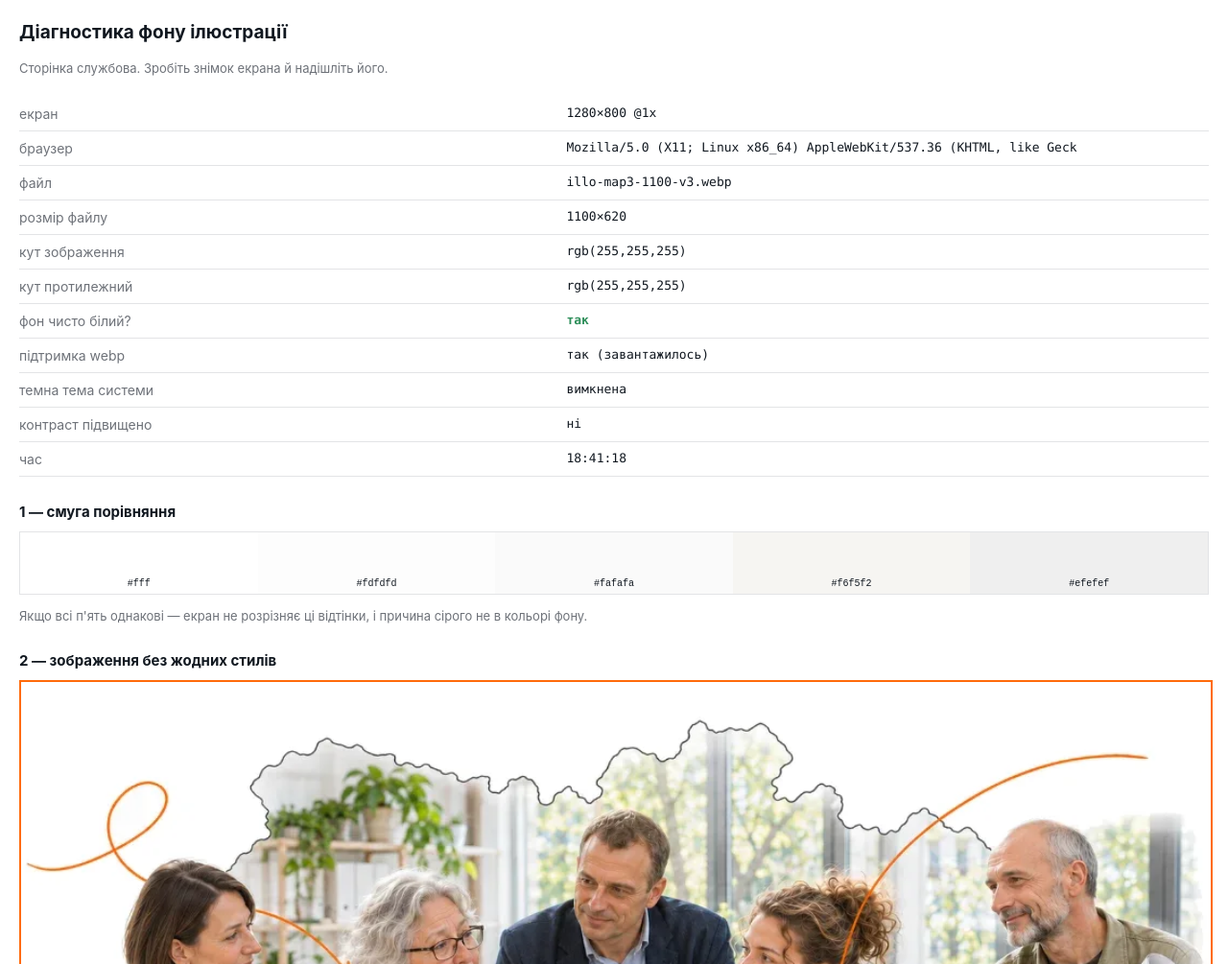
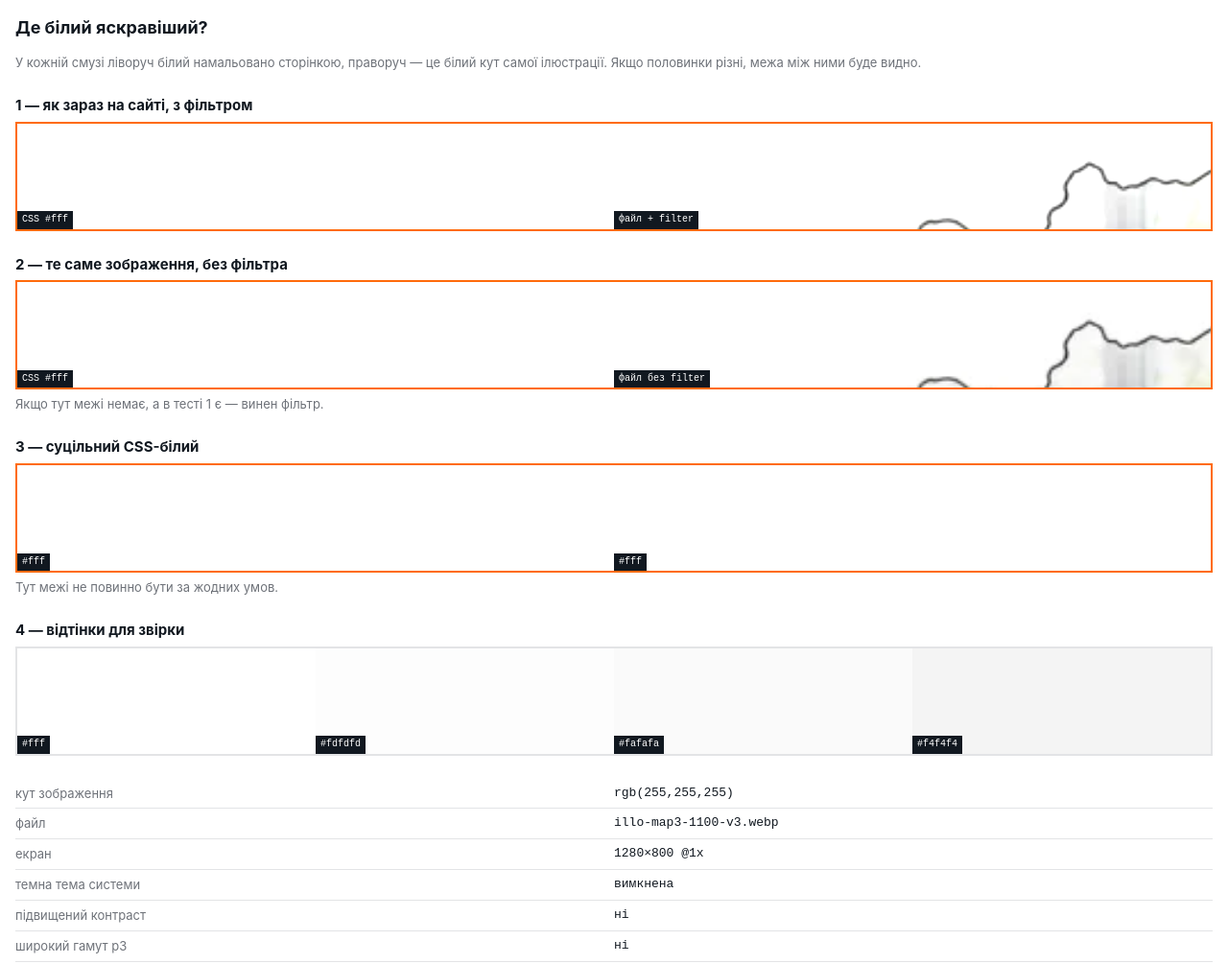
Before and after one commit to Svichynskyi/next-ukraine-website, a plain HTML site: page site/debug.html in a window 1280 px wide. Shown: the top 1005 px of the page at 96% size. Drawn offline with Linux system fonts and the light colour scheme.

Commit message:
Rebuild the diagnostic page around one question
Restoring the sRGB profile did not help either, so remote reasoning has
run out: four hypotheses in a row fitted the evidence and none fixed it.

The page now puts CSS white and the illustration's own white edge to edge
in one strip, so the boundary either shows or it does not — and repeats
it without the brightness/contrast filter, which separates the file from
what CSS does to it. It also reports whether the device claims a P3 gamut
and a high dynamic range, which is what would let an image outshine an
sRGB background in the first place.

Co-Authored-By: Claude Opus 5 <noreply@anthropic.com>

```diff
--- a/site/debug.html
+++ b/site/debug.html
@@ -5,113 +5,101 @@
 <meta name="viewport" content="width=device-width, initial-scale=1">
 <meta name="color-scheme" content="light">
 <meta name="robots" content="noindex, nofollow">
-<title>Діагностика — Next Ukraine</title>
+<title>Тест білого — Next Ukraine</title>
 <style>
-  body { margin: 0; padding: 20px; background: #fff; color: #111820;
-         font: 15px/1.5 -apple-system, system-ui, sans-serif; }
-  h1 { font-size: 19px; margin: 0 0 4px; }
-  .sub { color: #6E7279; font-size: 13px; margin-bottom: 20px; }
-  table { border-collapse: collapse; width: 100%; margin-bottom: 24px; }
-  td { padding: 7px 0; border-bottom: 1px solid #E3E4E6; vertical-align: top; font-size: 14px; }
-  td:first-child { color: #6E7279; width: 46%; padding-right: 10px; }
-  td:last-child { font-family: ui-monospace, Menlo, monospace; font-size: 13px; word-break: break-all; }
-  .ok { color: #2F8F5B; font-weight: 700; }
-  .bad { color: #C8362B; font-weight: 700; }
-  h2 { font-size: 15px; margin: 26px 0 8px; }
-  .strip { display: flex; height: 64px; border: 1px solid #E3E4E6; }
-  .strip div { flex: 1; display: flex; align-items: flex-end; justify-content: center;
-               font-size: 10px; padding-bottom: 3px; font-family: ui-monospace, monospace; }
-  .note { background: #F6F5F2; padding: 14px; font-size: 13px; line-height: 1.5; }
-  img.test { width: 100%; display: block; }
-  .frame { border: 2px solid #FF6B0B; }
+  html { color-scheme: light; }
+  body { margin: 0; padding: 16px 16px 40px; background: #fff; color: #111820;
+         font: 15px/1.45 -apple-system, system-ui, sans-serif; }
+  h1 { font-size: 18px; margin: 0 0 14px; }
+  h2 { font-size: 15px; margin: 24px 0 6px; }
+  p.hint { color: #6E7279; font-size: 13px; margin: 6px 0 0; }
+
+  /* кожен тест — смуга: ліворуч білий від сторінки, праворуч білий із файлу */
+  .pair { display: flex; height: 110px; border: 2px solid #FF6B0B; }
+  .pair > * { flex: 1; min-width: 0; position: relative; overflow: hidden; }
+  .css { background: #fff; }
+  .pair img { position: absolute; width: 420%; height: auto; left: -160%; top: -40%; max-width: none; }
+  .lab { position: absolute; left: 0; bottom: 0; background: #111820; color: #fff;
+         font-size: 10px; padding: 2px 5px; font-family: ui-monospace, monospace; z-index: 2; }
+
+  table { border-collapse: collapse; width: 100%; margin-top: 24px; }
+  td { padding: 6px 0; border-bottom: 1px solid #E3E4E6; font-size: 13px; }
+  td:first-child { color: #6E7279; width: 50%; }
+  td:last-child { font-family: ui-monospace, monospace; word-break: break-all; }
 </style>
 </head>
 <body>
 
-<h1>Діагностика фону ілюстрації</h1>
-<p class="sub">Сторінка службова. Зробіть знімок екрана й надішліть його.</p>
+<h1>Де білий яскравіший?</h1>
+<p class="hint">У кожній смузі ліворуч білий намальовано сторінкою, праворуч — це білий кут самої ілюстрації. Якщо половинки різні, межа між ними буде видно.</p>
+
+<h2>1 — як зараз на сайті, з фільтром</h2>
+<div class="pair">
+  <div class="css"><span class="lab">CSS #fff</span></div>
+  <div><span class="lab">файл + filter</span><img id="a" style="filter:brightness(1.05) contrast(1.08)" alt=""></div>
+</div>
+
+<h2>2 — те саме зображення, без фільтра</h2>
+<div class="pair">
+  <div class="css"><span class="lab">CSS #fff</span></div>
+  <div><span class="lab">файл без filter</span><img id="b" alt=""></div>
+</div>
+<p class="hint">Якщо тут межі немає, а в тесті 1 є — винен фільтр.</p>
+
+<h2>3 — суцільний CSS-білий</h2>
+<div class="pair"><div class="css"><span class="lab">#fff</span></div><div class="css"><span class="lab">#fff</span></div></div>
+<p class="hint">Тут межі не повинно бути за жодних умов.</p>
+
+<h2>4 — відтінки для звірки</h2>
+<div class="pair" style="border-color:#E3E4E6">
+  <div style="background:#fff"><span class="lab">#fff</span></div>
+  <div style="background:#fdfdfd"><span class="lab">#fdfdfd</span></div>
+  <div style="background:#fafafa"><span class="lab">#fafafa</span></div>
+  <div style="background:#f4f4f4"><span class="lab">#f4f4f4</span></div>
+</div>
 
 <table id="out"></table>
 
-<h2>1 — смуга порівняння</h2>
-<div class="strip">
-  <div style="background:#fff">#fff</div>
-  <div style="background:#fdfdfd">#fdfdfd</div>
-  <div style="background:#fafafa">#fafafa</div>
-  <div style="background:#f6f5f2">#f6f5f2</div>
-  <div style="background:#efefef">#efefef</div>
-</div>
-<p class="sub">Якщо всі п'ять однакові — екран не розрізняє ці відтінки, і причина сірого не в кольорі фону.</p>
-
-<h2>2 — зображення без жодних стилів</h2>
-<img class="test frame" id="raw" alt="">
-<p class="sub">Помаранчева рамка показує межі файлу. Сіре має бути <b>всередині</b> рамки, якщо винне зображення.</p>
-
-<h2>3 — те саме, як на сайті</h2>
-<div style="background:#fff">
-  <img class="test" id="styled" style="filter:brightness(1.05) contrast(1.08)" alt="">
-</div>
-
-<div class="note" id="verdict"></div>
-
 <script>
 (function () {
+  var SRC = 'assets/img/illo/illo-map3-1100-v3.webp';
+  document.getElementById('a').src = SRC;
+  document.getElementById('b').src = SRC;
+
   var rows = [];
   var add = function (k, v) { rows.push('<tr><td>' + k + '</td><td>' + v + '</td></tr>'); };
 
-  var SRC = 'assets/img/illo/illo-map3-1100-v3.webp';
-  var img = new Image();
-  img.crossOrigin = 'anonymous';
+  var probe = new Image();
+  probe.crossOrigin = 'anonymous';
 
-  img.onload = function () {
-    document.getElementById('raw').src = SRC;
-    document.getElementById('styled').src = SRC;
+  probe.onload = function () {
+    var px;
+    try {
+      var cv = document.createElement('canvas');
+      cv.width = probe.naturalWidth; cv.height = probe.naturalHeight;
+      var ctx = cv.getContext('2d');
+      ctx.drawImage(probe, 0, 0);
+      var d = ctx.getImageData(2, 2, 1, 1).data;
+      px = 'rgb(' + d[0] + ',' + d[1] + ',' + d[2] + ')';
+    } catch (e) { px = 'недоступно'; }
 
-    add('екран', window.innerWidth + '×' + window.innerHeight + ' @' + (window.devicePixelRatio || 1) + 'x');
-    add('браузер', navigator.userAgent.slice(0, 68));
+    add('кут зображення', px);
     add('файл', SRC.split('/').pop());
-    add('розмір файлу', img.naturalWidth + '×' + img.naturalHeight);
-
-    var cv = document.createElement('canvas');
-    cv.width = img.naturalWidth; cv.height = img.naturalHeight;
-    var ctx = cv.getContext('2d');
-    ctx.drawImage(img, 0, 0);
-
-    var sample = function (x, y) {
-      try { var d = ctx.getImageData(x, y, 1, 1).data; return d[0] + ',' + d[1] + ',' + d[2]; }
-      catch (e) { return 'заблоковано'; }
-    };
-
-    var corner = sample(2, 2);
-    add('кут зображення', 'rgb(' + corner + ')');
-    add('кут протилежний', 'rgb(' + sample(img.naturalWidth - 3, img.naturalHeight - 3) + ')');
-
-    var pure = corner === '255,255,255';
-    add('фон чисто білий?', pure ? '<span class="ok">так</span>' : '<span class="bad">ні</span>');
-
-    add('підтримка webp', 'так (завантажилось)');
-    add('темна тема системи', window.matchMedia('(prefers-color-scheme: dark)').matches ? 'УВІМКНЕНА' : 'вимкнена');
-    add('контраст підвищено', window.matchMedia('(prefers-contrast: more)').matches ? 'так' : 'ні');
-    add('час', new Date().toLocaleTimeString('uk-UA'));
-
+    add('екран', innerWidth + '×' + innerHeight + ' @' + (devicePixelRatio || 1) + 'x');
+    add('темна тема системи', matchMedia('(prefers-color-scheme: dark)').matches ? '<b>УВІМКНЕНА</b>' : 'вимкнена');
+    add('підвищений контраст', matchMedia('(prefers-contrast: more)').matches ? 'так' : 'ні');
+    add('широкий гамут p3', matchMedia('(color-gamut: p3)').matches ? '<b>так</b>' : 'ні');
+    add('динамічний діапазон', matchMedia('(dynamic-range: high)').matches ? '<b>високий</b>' : 'стандартний');
+    add('браузер', navigator.userAgent.slice(0, 72));
     document.getElementById('out').innerHTML = rows.join('');
-
-    var v = document.getElementById('verdict');
-    if (corner === 'заблоковано') {
-      v.innerHTML = 'Піксель прочитати не вдалося. Орієнтуйтесь на блоки 2 і 3 вище.';
-    } else if (pure) {
-      v.innerHTML = '<b>Фон у файлі чисто білий.</b> Якщо сіре все одно видно — причина не в зображенні, а в тому, як браузер його показує. Надішліть знімок цієї сторінки цілком.';
-    } else {
-      v.innerHTML = '<b>Фон не білий: rgb(' + corner + ').</b> Браузер віддає стару версію з кеша.';
-    }
   };
 
-  img.onerror = function () {
+  probe.onerror = function () {
     document.getElementById('out').innerHTML =
-      '<tr><td>помилка</td><td class="bad">зображення не завантажилось: ' + SRC + '</td></tr>';
+      '<tr><td>помилка</td><td>зображення не завантажилось</td></tr>';
   };
 
-  img.src = SRC + '?t=' + Date.now();
+  probe.src = SRC + '?t=' + Date.now();
 }());
 </script>
 </body>
```
